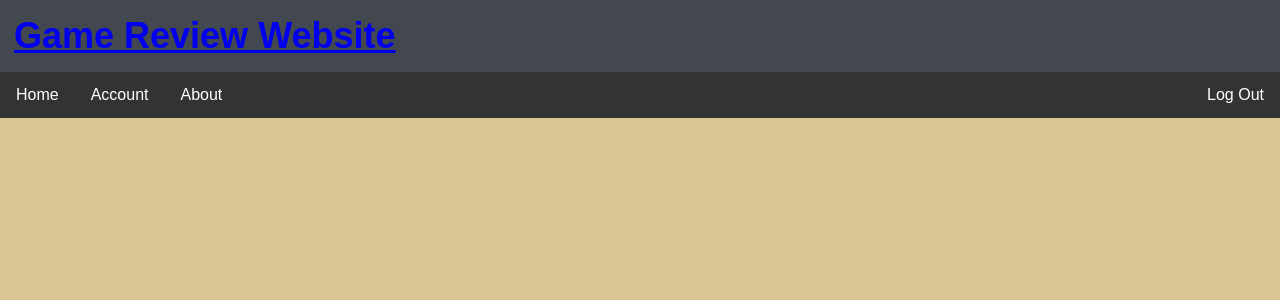
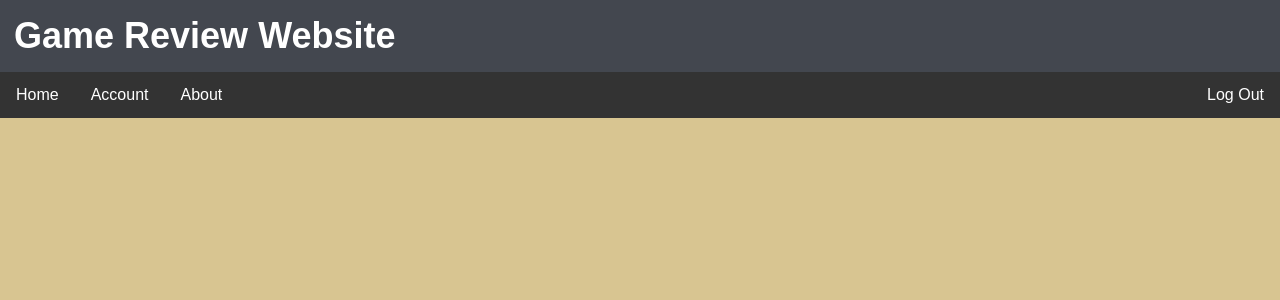
Before and after one commit to fernanen/CS340GroupProject, a PHP site: page /about.php in a window 1280 px wide. Shown: the top 300 px of the page. Run offline with PHP 8.4, Linux system fonts and the light colour scheme; the visitor is signed in with stand-in values (Sample User, id 1).

Commit message:
new style

```diff
--- a/myStyle.css
+++ b/myStyle.css
@@ -13,6 +13,11 @@ h2.main {
 	line-height: 72px;
 	padding-left: 14px;
 	margin: 0px;
+}
+
+h2.main a{
+	text-decoration: none;
+	color: white;
 }
 
 div.mainwrapper {
@@ -91,8 +96,6 @@ li.floatleft li.floatright a {
     text-decoration: none;
 }
 
-
-
 li.floatleft li.floatright a:hover {
     background-color: #111;
 
```
